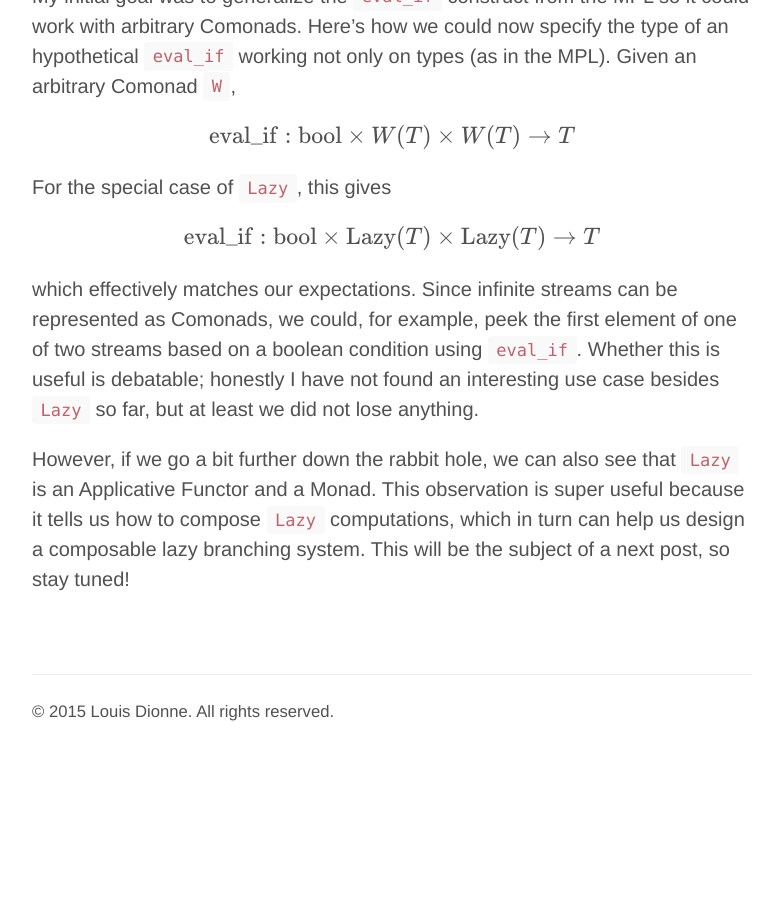
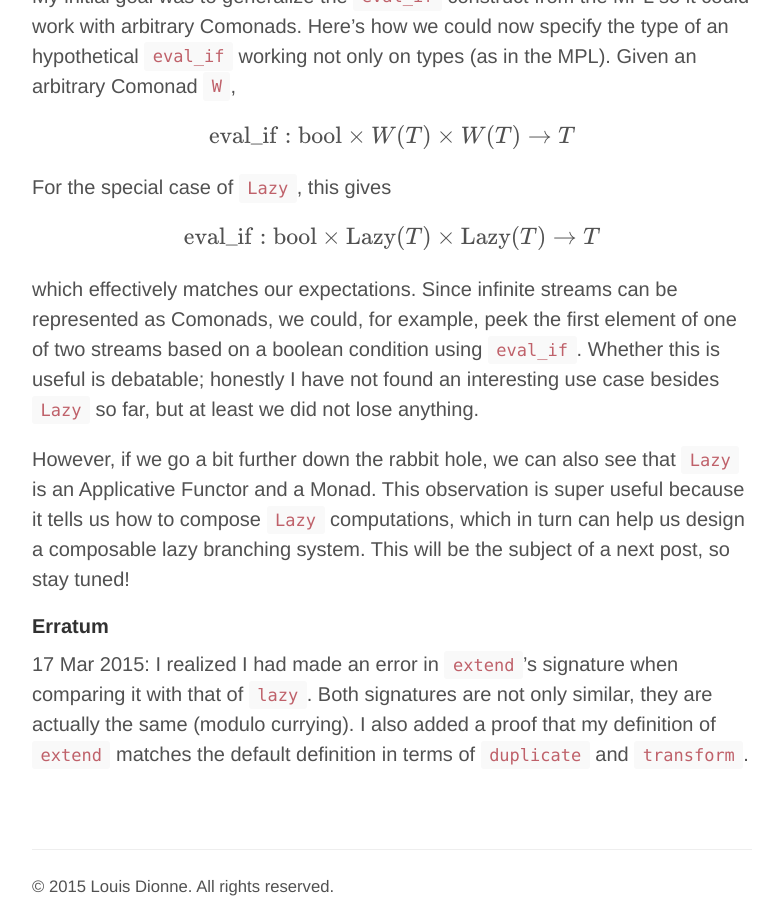
Before and after one commit to ldionne/ldionne.github.io, a Jekyll site: the page built from _posts/2015-03-16-laziness-as-a-comonad.md, in a window 1280 px wide and 900 px high, scrolled down 13092 px. Shown: the whole window, without its empty margins (248-1031 px from the left). Built offline with Jekyll 4.4.1, drawn with Linux system fonts in a browser that asks for light colours; formulas are drawn with MathJax 3; comment, search, counter and statistics services are not loaded; before the commit the page ends 13817 px from its top, so only the background shows below that.

Commit message:
[Comonads] Add erratum to disclose the mistake on extend's signature

```diff
--- a/_posts/2015-03-16-laziness-as-a-comonad.md
+++ b/_posts/2015-03-16-laziness-as-a-comonad.md
@@ -573,6 +573,14 @@ turn can help us design a composable lazy branching system. This will be
 the subject of a next post, so stay tuned!
 
 
+#### Erratum
+17 Mar 2015: I realized I had made an error in `extend`'s signature when
+comparing it with that of `lazy`. Both signatures are not only similar,
+they are actually the same (modulo currying). I also added a proof that
+my definition of `extend` matches the default definition in terms of
+`duplicate` and `transform`.
+
+
 [1]: http://github.com/ldionne/hana
 [2]: http://www.boost.org/doc/libs/release/libs/mpl/doc/index.html
 [3]: http://stackoverflow.com/questions/8428554/what-is-the-comonad-typeclass-in-haskell
```
